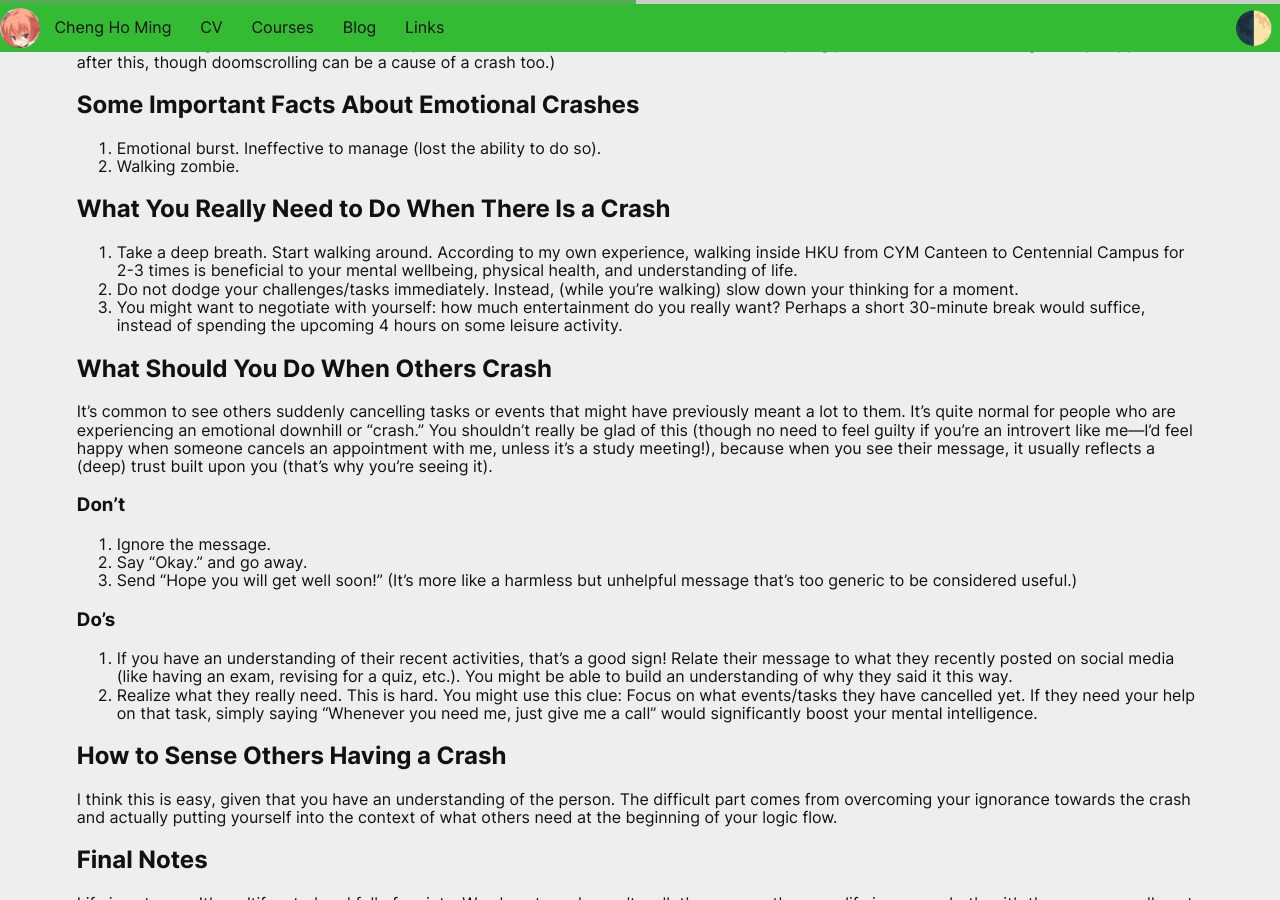
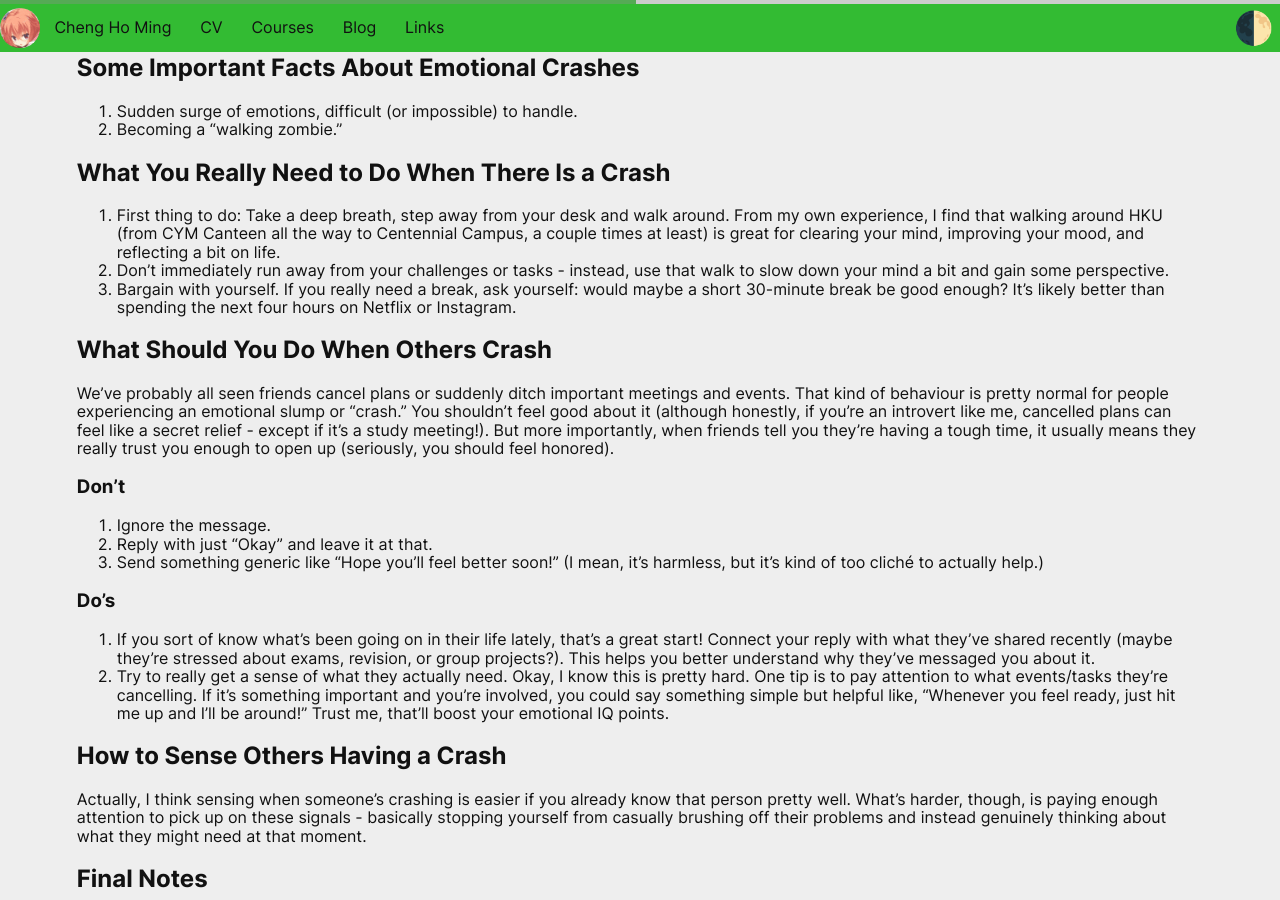
Before and after one commit to eric15342335/eric15342335.github.io, a Jekyll site: the page built from _posts/2025-03-18-Talking-about-Emotional-Crashes.md, in a window 1280 px wide and 900 px high, scrolled down 679 px. Built offline with Jekyll 4.4.1, drawn with Linux system fonts in a browser that asks for light colours; some of the changed text lies outside the part shown.

Commit message:
Rewrite a blog using GPT-4.5 (preview)

```diff
--- a/_posts/2025-03-18-Talking-about-Emotional-Crashes.md
+++ b/_posts/2025-03-18-Talking-about-Emotional-Crashes.md
@@ -5,71 +5,71 @@ date: 2025-03-18 20:22:00 +0800
 categories: blog
 ---
 
-> This blog post author is not a certified psychologist. If you have any mental health problems or want to talk with someone, please consult a local nearby clinical psychologist for assistance.
+> Quick note: I'm definitely not a psychologist. If you're dealing with serious mental health issues or feel like talking to someone professionally, please reach out to a local clinical psychologist near you.
 
 ## Preliminary
 
-When we talk about emotional crashes, some people may have experienced them before, while some may not. Some people may have crashed but aren’t aware of it. Some are even suspicious of themselves, thinking they "will have" or "are going to" crash "very soon." Emotional crashes are an ongoing topic for discussion, primarily due to their overwhelming impact on a typical (university) student. Therefore, many people realize it’s important to address what an emotional crash is, what the signs of an impending crash are, and how to avoid or face it. This short blog post aims to cover information about emotional crashes extensively, in the hope that most readers can benefit from understanding them.
+When it comes to emotional crashes, some of us might have experienced them before, while others maybe not yet. Some people might have had one without even realising it, while others could be worrying they're about to have one anytime soon. Emotional crashes are a hot topic - especially for us university students - mainly because they can hit us pretty hard. I think it's important that we talk openly about what an emotional crash is, how to spot one coming, and how to handle it. I hope this blog post helps you understand emotional crashes better.
 
 ## What is an Emotional Crash
 
-Most people might have a sense that not working on something or being productive for several days (or even a week or two) is an emotional crash. I believe mostly those are consequences of not having a regular, consistent life (study) schedule, or the influence from your environment. To be fair, I’m not saying those aren’t "crashes," but I believe the "emotional crash" I’m talking about here may have a different definition from what you’ve learned previously. For me, an emotional crash is a short moment where an enormous amount of negative emotions explodes upon your head, making you feel extremely uncomfortable with what you’re currently doing, wanting to stop every task you’ve assigned to yourself, and being unproductive.
+Usually, when people haven't been productive or haven't studied for several days (or even a week or two), they might call this an "emotional crash." Personally, I think those situations happen mostly because we don't stick to a regular schedule or because stuff around us got pretty distracting. Not saying that doesn't count as crasing, but when I say "emotional crash," I'm talking about that sudden moment when a huge wave of negative feelings hits you out of nowhere. It makes you feel totally uncomfortable, wanting to stop everything you're doing right at that moment, and making it almost impossible to be productive.
 
 ## When Will You Crash
 
-It’s not something we can confidently forecast. But sometimes, having a 4-hour consecutive lecture might increase the risk of an emotional disaster. Insufficient sleep might also come into play.
+Honestly speaking, we can't really predict exactly when we'll crash. But sometimes having a long, non-stop lecture (like those 4-hour ones...) might push you closer to a meltdown. Also, not getting enough sleep definitely doesn't help either.
 
 ## Am I Really Crashing?
 
-"Crashes" are subjective. It’s hard to have a generalized rule that applies to everyone. But usually, when you’re crashing, you prioritize short-term benefits over long-term rewards. You actively seek entertainment activities or refuse to do anything productive. (Doomscrolling usually happens after this, though doomscrolling can be a cause of a crash too.)
+Crashes are pretty subjective; different people feel them differently. But usually, when you're crashing, you'll focus more on short-term distractions rather than things that reward you later on. You might just keep scrolling social media (doomscroll alert!) or avoid all productive tasks. It's sort of a cycle - doomscrolling can cause crashes, and crashes can lead to doomscrolling.
 
 ## Some Important Facts About Emotional Crashes
 
-1. Emotional burst. Ineffective to manage (lost the ability to do so).
-2. Walking zombie.
+1. Sudden surge of emotions, difficult (or impossible) to handle.
+2. Becoming a "walking zombie."
 
 ## What You Really Need to Do When There Is a Crash
 
-1. Take a deep breath. Start walking around. According to my own experience, walking inside HKU from CYM Canteen to Centennial Campus for 2-3 times is beneficial to your mental wellbeing, physical health, and understanding of life.
-2. Do not dodge your challenges/tasks immediately. Instead, (while you’re walking) slow down your thinking for a moment.
-3. You might want to negotiate with yourself: how much entertainment do you really want? Perhaps a short 30-minute break would suffice, instead of spending the upcoming 4 hours on some leisure activity.
+1. First thing to do: Take a deep breath, step away from your desk and walk around. From my own experience, I find that walking around HKU (from CYM Canteen all the way to Centennial Campus, a couple times at least) is great for clearing your mind, improving your mood, and reflecting a bit on life.
+2. Don’t immediately run away from your challenges or tasks - instead, use that walk to slow down your mind a bit and gain some perspective.
+3. Bargain with yourself. If you really need a break, ask yourself: would maybe a short 30-minute break be good enough? It's likely better than spending the next four hours on Netflix or Instagram.
 
 ## What Should You Do When Others Crash
 
-It’s common to see others suddenly cancelling tasks or events that might have previously meant a lot to them. It’s quite normal for people who are experiencing an emotional downhill or "crash." You shouldn’t really be glad of this (though no need to feel guilty if you’re an introvert like me—I’d feel happy when someone cancels an appointment with me, unless it’s a study meeting!), because when you see their message, it usually reflects a (deep) trust built upon you (that’s why you’re seeing it).
+We've probably all seen friends cancel plans or suddenly ditch important meetings and events. That kind of behaviour is pretty normal for people experiencing an emotional slump or "crash." You shouldn't feel good about it (although honestly, if you're an introvert like me, cancelled plans can feel like a secret relief - except if it's a study meeting!). But more importantly, when friends tell you they're having a tough time, it usually means they really trust you enough to open up (seriously, you should feel honored).
 
 ### Don’t
 
 1. Ignore the message.
-2. Say "Okay." and go away.
-3. Send "Hope you will get well soon!" (It’s more like a harmless but unhelpful message that’s too generic to be considered useful.)
+2. Reply with just "Okay" and leave it at that.
+3. Send something generic like "Hope you'll feel better soon!" (I mean, it's harmless, but it's kind of too cliché to actually help.)
 
 ### Do’s
 
-1. If you have an understanding of their recent activities, that’s a good sign! Relate their message to what they recently posted on social media (like having an exam, revising for a quiz, etc.). You might be able to build an understanding of why they said it this way.
-2. Realize what they really need. This is hard. You might use this clue: Focus on what events/tasks they have cancelled yet. If they need your help on that task, simply saying "Whenever you need me, just give me a call" would significantly boost your mental intelligence.
+1. If you sort of know what's been going on in their life lately, that's a great start! Connect your reply with what they've shared recently (maybe they're stressed about exams, revision, or group projects?). This helps you better understand why they've messaged you about it.
+2. Try to really get a sense of what they actually need. Okay, I know this is pretty hard. One tip is to pay attention to what events/tasks they're cancelling. If it's something important and you're involved, you could say something simple but helpful like, "Whenever you feel ready, just hit me up and I'll be around!" Trust me, that'll boost your emotional IQ points.
 
 ## How to Sense Others Having a Crash
 
-I think this is easy, given that you have an understanding of the person. The difficult part comes from overcoming your ignorance towards the crash and actually putting yourself into the context of what others need at the beginning of your logic flow.
+Actually, I think sensing when someone's crashing is easier if you already know that person pretty well. What's harder, though, is paying enough attention to pick up on these signals - basically stopping yourself from casually brushing off their problems and instead genuinely thinking about what they might need at that moment.
 
 ## Final Notes
 
-Life is not easy. It’s multifaceted and full of variety. We almost surely won’t walk the same path on our life journey, whether it’s the course enrollment order, skills learning priorities, or any other experiences and knowledge. But it’s important to consider that no one is not unique.
+Life isn't easy. It's complicated and messy, and honestly, we're probably never walking exactly the same path as anyone else in our lives - be it class schedules, skills, interests, or personal goals. It's always worth remembering: Everyone's unique in their own complicated way.
 
-Hope this helps!
+I really hope you found something helpful here!
 
 ## Recent Updates
 
-I’m having some major mid-terms in the upcoming weeks. It’s very important for me to keep a consistent study/sleeping schedule from now on.
-Some gibberish:
+Midterms are coming real soon, and it's pretty important for me right now to keep my study/sleep schedule steady.
+Anyway, some random life updates about me:
 
-* I got an offer from RTHK for a summer internship. This somewhat makes me feel secure about my Year 2 summer internship period, despite it only being 2 months.
-* The vast amount of knowledge I’ve been exposed to recently (over the past few months) is worrying. I believe I won’t be able to memorize every detail and word from the lecture notes, despite examinations possibly testing them.
-* A pattern I’ve noticed: for some subjects (e.g., database/SQL), it’s quite difficult for me to forget the knowledge (e.g., how to write MySQL queries). But for some courses like STAT3600 Linear Statistical Analysis (severe), APAI3010 Computer Vision (mild), and web development (mild), I don’t understand why I forget stuff so quickly (like within several days or weeks). I believe this is due to a lack of practice (of the key concepts via exercises).
-* I don’t really recommend people take 6 courses per semester… It’s somewhat a mental stress test. Doing that is only good if you’ve already mastered at least 50% of the content for, like, 3 courses. Disclaimer: The numbers might not apply to everyone, depending on their study patterns and intelligence/perseverance.
+* Got an offer from RTHK for a summer internship - feeling relieved and sort-of-secured now for my Year 2 summer break, even though the internship is just about 2 months.
+* Recently I've noticed a huge flood of information coming in from classes. I'm kinda worried there’s NO WAY I'll perfectly remember all lecture note details, especially since they might be asked in exams.
+* Something odd I've noticed is that certain subjects stick better in my memory (like database/SQL - I find it easy to write MySQL queries). But other classes like STAT3600 Linear Statistical Analysis (this one’s quite serious), APAI3010 Computer Vision (mildly forgetful), and web development (same here, mild) seem to disappear from my memory very quickly, like within just a few days or a week. Probably because I haven't practiced those key concepts enough?
+* Oh, and seriously: taking six courses per semester? I don't really recommend it... It's a HUGE mental pressure test. Maybe it's doable if you have already mastered like half the content for at least three courses beforehand. (Quick disclaimer: Not everyone is the same! Different people handle academic stress differently, totally depends on your learning style and stamina.)
 
 ## Some interesting information if you want to know about me
 
-* I’m ISTP-T. If you’ve finished an MBTI test before, you’ll know what it means.
-* I have no dating experience (why would someone ask me this?).
+* I'm ISTP-T. (If you've taken the MBTI test before, you'll know what this means. However, my MBTI type is not a fixed thing, and it can change over time. I think it's more about how you feel at that moment.)
+* Zero dating experience so far (wait, why would anyone even ask this?).
```
